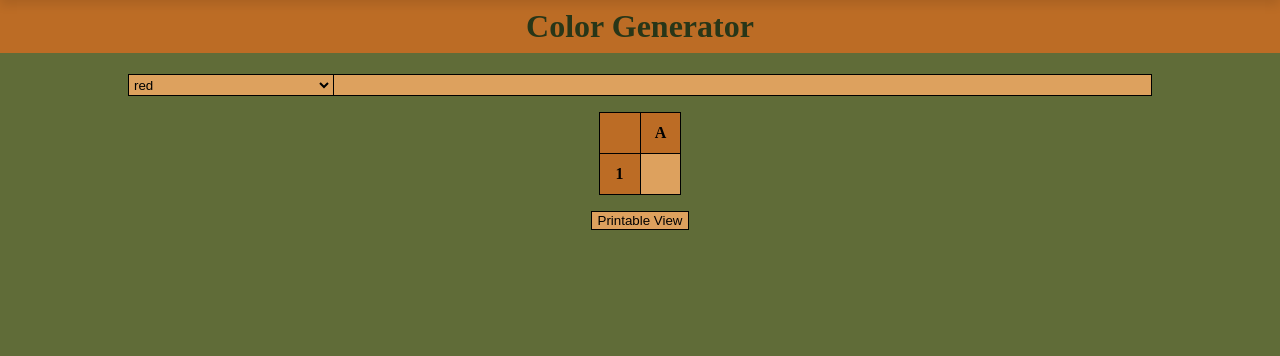
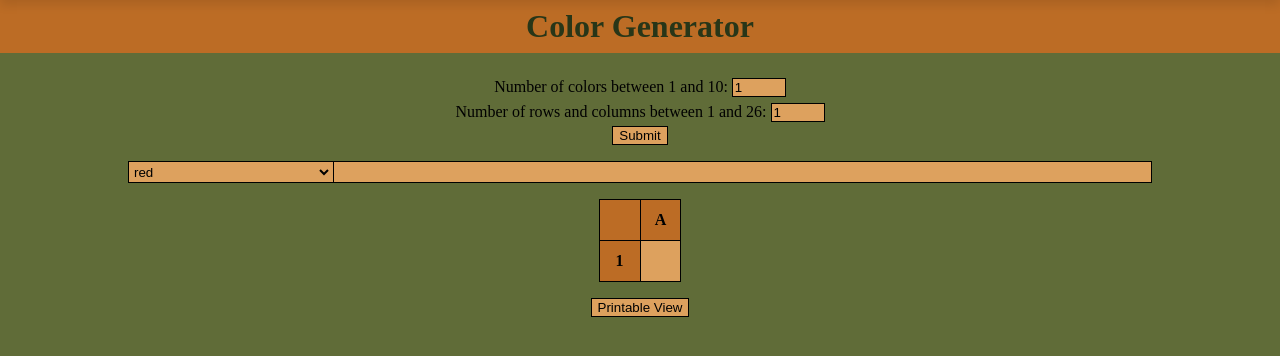
Before and after one commit to Funtime60/CS312SP24GRP2, a PHP site: page /colorGenerator.php in a window 1280 px wide. Shown: the part 50-406 px from the top of the page. Run offline with PHP 8.4, Linux system fonts and the light colour scheme; lists and menus that the app fills with data are empty.

Commit message:
Update colorGenerator.php

```diff
--- a/colorGenerator.php
+++ b/colorGenerator.php
@@ -18,7 +18,7 @@
 			/* Variables are camel case, and prefixed by lowercase types. $i is integer, $as is string array, $b is boolean, etc */
 			/* Read GET parameters and define globals here so we have them everywhere */
 			/* Could switch to POST later if that's what is needed, just used GET since it's easy to set without a form */
-			$iRowColumn = $_POST["RowCol"] ?? 1;
+			$iRowColumn	= $_POST["RowCol"] ?? 1;
 			$iColor		= $_POST["Color"]  ?? 1;
 
 			/* Colors are sorted in a rough gradient + gray/black based on the assumption that the color name to hex will follow the HTML standards */
@@ -26,6 +26,7 @@
 		?>
 		<script src="https://ajax.googleapis.com/ajax/libs/jquery/3.3.1/jquery.min.js"></script>
 		<script src="colorGenerator.js"></script>
+		<script src="validation.js"></script>
 		<style>
 			<?php
 				if(!isset($_POST["printMode"])) {
@@ -37,7 +38,7 @@
 				backdrop-filter: grayscale(1);
 				--ContentWidth: min(50vh, 50vw);
 			}
-			nav .navbar div.brand {
+			nav .navbar div.logo {
 				margin: auto;
 			}
 			nav .navbar ul.menu {
@@ -51,6 +52,19 @@
 		?>
 		<h1 id="pageTitle">Color Generator</h1>
 		<form id="tableContainer" method="POST">
+			<?php
+				if(isset($_POST["printMode"])) {
+					echo "<!--";
+				}
+			?>
+			<label for="RowCol">Number of colors between 1 and 10: </label>
+			<input type="number" class="" id="Color" name="Color" min="1" max="10" value="<?php echo $iColor ?>" required>
+			<br>
+			<label for="RowCol">Number of rows and columns between 1 and 26: </label>
+			<input type="number" class="" id="RowCol" name="RowCol" min="1" max="26" value="<?php echo $iRowColumn ?>" required>
+			<br>
+			<input type="submit" value="Submit">
+			<div class="tableSpacer"></div><!---->
 			<div id="table1Container">
 				<div id="table1ErrorMsg" class="errorMsg" style="display: none;">Error: Setting Error Message Failed!</div>
 				<table id="table1">
@@ -100,8 +114,6 @@
 				</table>
 			</div>
 			<div class="tableSpacer"></div>
-			<input type="hidden" name="Color" value="<?php echo $iColor ?>">
-			<input type="hidden" name="RowCol" value="<?php echo $iRowColumn ?>">
 			<input id="printMode" type="<?php echo (isset($_POST['printMode']) ? 'hidden' : 'submit')?>" name="printMode" value="Printable View">
 			<div class="tableSpacer"></div>
 		</form>
```
